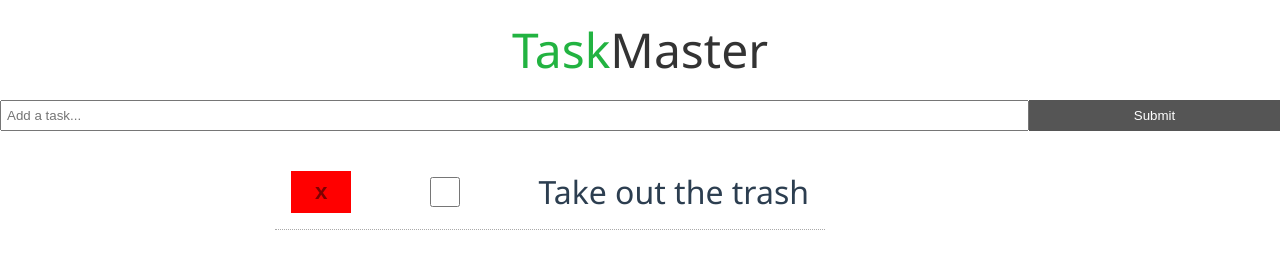
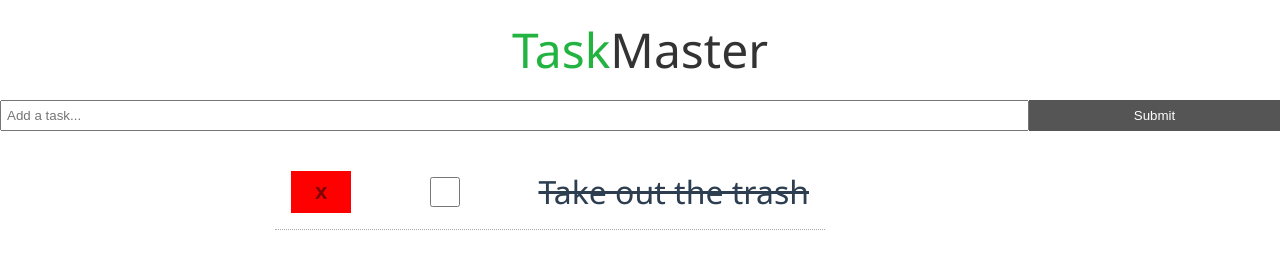
Before and after one commit to denimcouch/task-master-vue, a Vue app: page / in a window 1280 px wide. Shown: the top 263 px of the page. Built offline with nearby package versions, Linux system fonts and the light colour scheme; data requests are answered from the project's data file.

Commit message:
PATCH request works

```diff
--- a/db.json
+++ b/db.json
@@ -3,7 +3,7 @@
     {
       "id": 1,
       "title": "Take out the trash",
-      "completed": false
+      "completed": true
     },
     {
       "id": 2,
--- a/src/App.vue
+++ b/src/App.vue
@@ -2,7 +2,11 @@
   <div id="app">
     <Header />
     <AddTask v-on:add-task="addTask" />
-    <Tasks v-bind:tasks="tasks" v-on:del-task="deleteTask" />
+    <Tasks
+      v-bind:tasks="tasks"
+      v-on:del-task="deleteTask"
+      v-on:edit-task="editTask"
+    />
   </div>
 </template>
 
@@ -25,30 +29,46 @@ export default {
   },
   methods: {
     deleteTask(id) {
-      fetch(`http://localhost:3000/tasks/${id}`, {method: "DELETE"})
+      fetch(`http://localhost:3000/tasks/${id}`, { method: "DELETE" });
       this.tasks = this.tasks.filter((task) => task.id !== id);
     },
     addTask(newTask) {
-      console.log(newTask);
       const taskOptions = {
         method: "POST",
         headers: {
           "Content-Type": "application/json",
+          Accept: "application/json",
+        },
+        body: JSON.stringify(newTask),
+      };
+      fetch("http://localhost:3000/tasks", taskOptions)
+        .then((res) => res.json())
+        .then((task) => (this.tasks = [...this.tasks, task]));
+    },
+    editTask(task) {
+      const cleanTask = {
+        id: task.id,
+        title: task.title,
+        completed: task.completed
+      }
+      const taskOptions = {
+        method: "PATCH",
+        headers: {
+          "Content-Type": "application/json",
           Accept: "application/json"
         },
-        body: JSON.stringify(newTask)
-      };
-      fetch("http://localhost:3000/tasks", taskOptions)
-      .then(res => res.json())
-      .then(task => this.tasks = [...this.tasks, task])
+        body: JSON.stringify(cleanTask)
+      }
+      fetch(`http://localhost:3000/tasks/${task.id}`, taskOptions)
+      .then(res => console.log(res))
     }
   },
   created() {
     fetch("http://localhost:3000/tasks")
-    .then(res => res.json())
-    .then(tasks => this.tasks = tasks)
-    .catch(err => console.log(err));
-  }
+      .then((res) => res.json())
+      .then((tasks) => (this.tasks = tasks))
+      .catch((err) => console.log(err));
+  },
 };
 </script>
 
--- a/src/components/Task.vue
+++ b/src/components/Task.vue
@@ -17,6 +17,7 @@ export default {
   methods: {
     markComplete() {
       this.task.completed = !this.task.completed;
+      this.$emit("edit-task", this.task);
     }
   }
 };
--- a/src/components/Tasks.vue
+++ b/src/components/Tasks.vue
@@ -1,7 +1,7 @@
 <template>
   <div class="container">
     <div class="task-list" v-bind:key="task.id" v-for="task in tasks">
-      <Task v-bind:task="task" v-on:del-task="$emit('del-task', task.id)" />
+      <Task v-bind:task="task" v-on:del-task="$emit('del-task', task.id)" v-on:edit-task="$emit('edit-task', task)" />
     </div>
   </div>
 </template>
```
